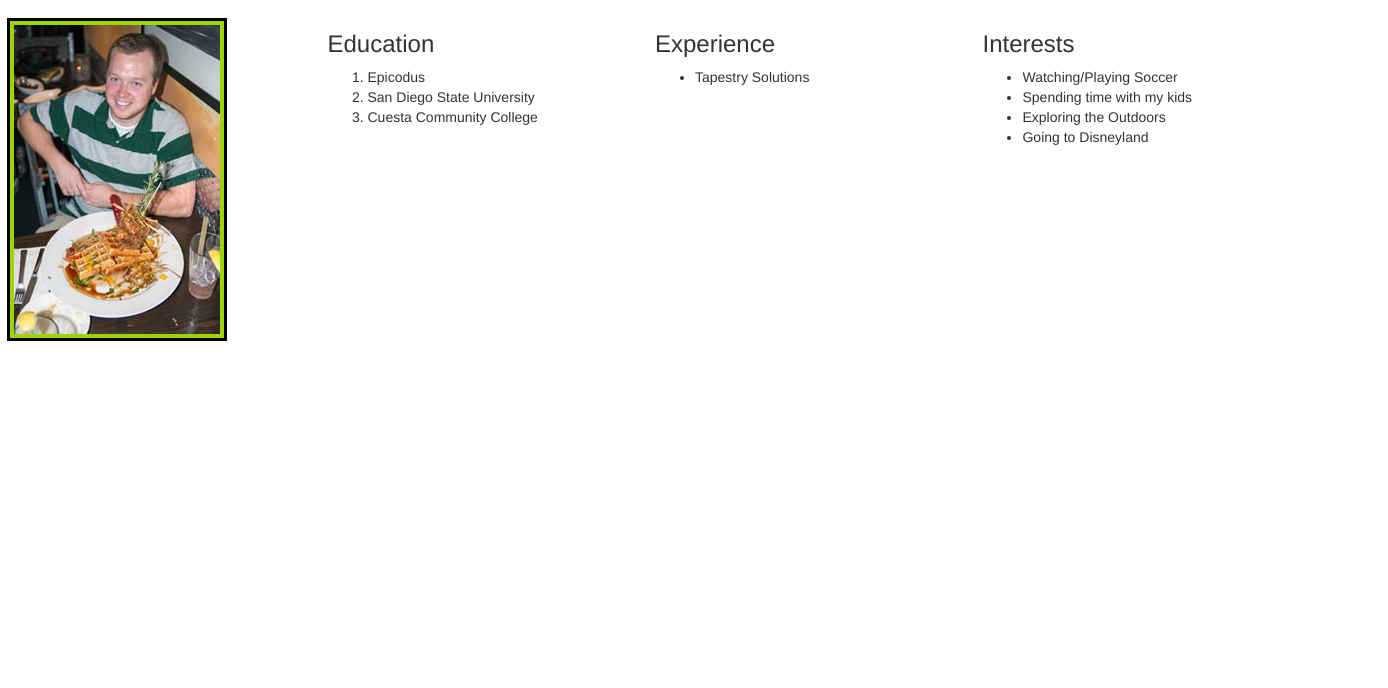
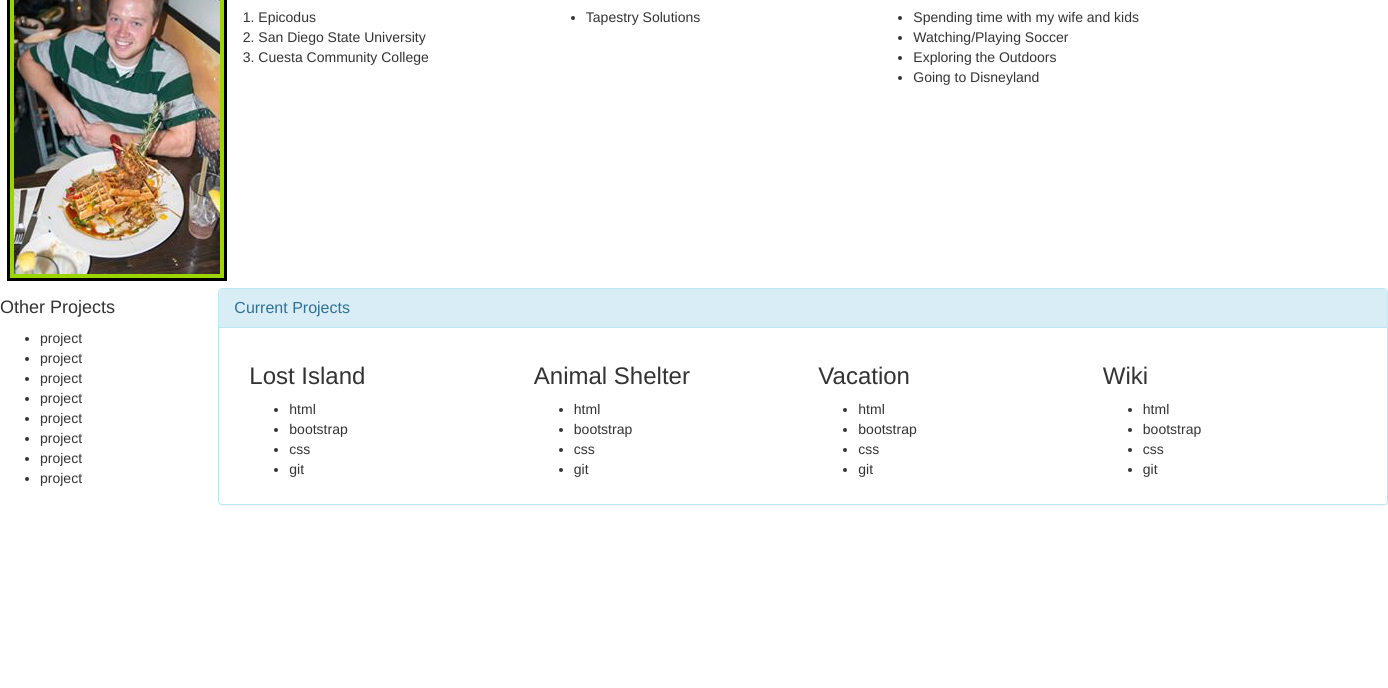
Before and after one commit to seacamjen/project1, a plain HTML site: page index.html in a window 1280 px wide. Shown: the part 112-800 px from the top of the page, 1388 px wide, since content can reach past the window. Drawn offline with Linux system fonts and the light colour scheme.

Commit message:
It will include a float left of Other projects to link, Jumbotron removed from top

```diff
--- a/css/style.css
+++ b/css/style.css
@@ -10,3 +10,7 @@
   padding: 4px;
   background-color: #9BD503;
 }
+
+.second ul {
+  float: left;
+}
--- a/index.html
+++ b/index.html
@@ -8,14 +8,13 @@
   </head>
   <body>
     <div class="first">
-      <div class="well">
-        <h2>Cameron Jensen</h2>
+        <h2>S. Cameron Jensen</h2>
       </div>
     </div>
-        <div class:"container">
+        <div class:"container"><!-- Beginning of About Me-->
           <div class="row">
             <div class="first">
-              <div class="col-md-3">
+              <div class="col-md-2">
                 <img src="img/cameron.jpg" alt="Picture of Cameron Jensen eating chicken and waffles">
               </div>
             </div>
@@ -39,8 +38,8 @@
                   <div class="col-md-4">
                     <h3>Interests</h3>
                       <ul>
+                        <li>Spending time with my wife and kids</li>
                         <li>Watching/Playing Soccer</li>
-                        <li>Spending time with my kids</li>
                         <li>Exploring the Outdoors</li>
                         <li>Going to Disneyland</li>
                       </ul>
@@ -49,14 +48,32 @@
               </div>
             </div>
           </div>
+        </div> <!--End of About Me Section-->
+        <div class:"container"><!-- Beginning of Projects Section-->
+          <div class="row">
+            <div class="second">
+              <div class="col-md-2">
+                <h4>Other Projects</h4>
+                <ul>
+                  <li>project</li>
+                  <li>project</li>
+                  <li>project</li>
+                  <li>project</li>
+                  <li>project</li>
+                  <li>project</li>
+                  <li>project</li>
+                  <li>project</li>
+                </ul>
               </div>
-    <!-- <div class="container">
+            </div>
+            <div class="col-md-9">
+              <div class="container">
                 <div class="row">
                   <div class="panel panel-info">
                     <div class="panel-heading">
-              <h2 class="panel-title">Projects that I have worked on</h2>
+                        <h2 class="panel-title">Current Projects</h2>
                     </div>
-          <div class="panel body">
+                    <div class="panel-body">
                       <div class="col-md-3">
                         <h3>Lost Island</h3>
                         <ul>
@@ -96,6 +113,9 @@
                     </div>
                   </div>
                 </div>
-    </div> -->
+              </div><!-- End of Projects Section-->
+          </div>
+        </div>
+      </div>
   </body>
 </html>
```
Lines whose indentation alone changed are shown as unchanged.
